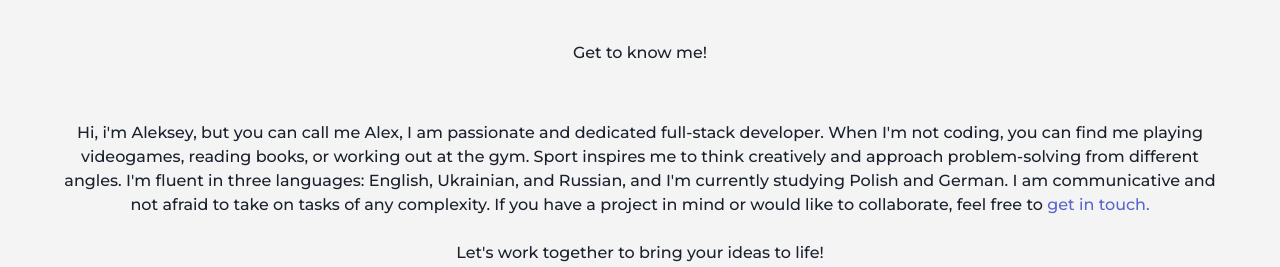
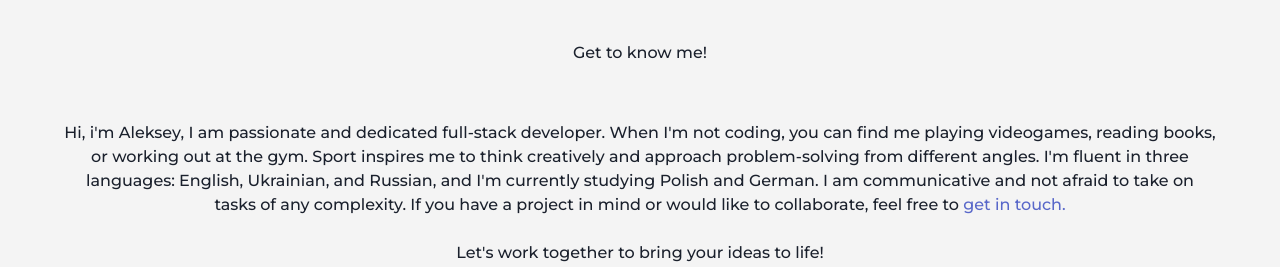
Before and after one commit to avestar121/portfolio-website, a Next.js app: page / in a window 1280 px wide. Shown: the part 1785-2052 px from the top of the page. Built offline with nearby package versions, Linux system fonts and the light colour scheme.

Commit message:
small changes

```diff
--- a/components/AboutMe.js
+++ b/components/AboutMe.js
@@ -10,7 +10,7 @@ const AboutMe = () => {
       <div className='getToKnow'>
         <h3 className='aboutmesmall'>Get to know me!</h3>
         <br/>
-        <p className='aboumePar'>Hi, i&apos;m Aleksey, but you can call me Alex, I am passionate and dedicated full-stack developer. When I&apos;m not coding, you can find me playing videogames, reading books, or working out at the gym. Sport inspires me to think creatively and approach problem-solving from different angles. I&apos;m fluent in three languages: English, Ukrainian, and Russian, and I&apos;m currently studying Polish and German. I am communicative and not afraid to take on tasks of any complexity. If you have a project in mind or would like to collaborate, feel free to<span><a href="#contact" style={{color: "#5867C9"}}> get in touch.</a></span></p>
+        <p className='aboumePar'>Hi, i&apos;m Aleksey, I am passionate and dedicated full-stack developer. When I&apos;m not coding, you can find me playing videogames, reading books, or working out at the gym. Sport inspires me to think creatively and approach problem-solving from different angles. I&apos;m fluent in three languages: English, Ukrainian, and Russian, and I&apos;m currently studying Polish and German. I am communicative and not afraid to take on tasks of any complexity. If you have a project in mind or would like to collaborate, feel free to<span><a href="#contact" style={{color: "#5867C9"}}> get in touch.</a></span></p>
       <br/>
       <p className='aboutMeIdeas'>Let&apos;s work together to bring your ideas to life!</p>
       </div>
```
